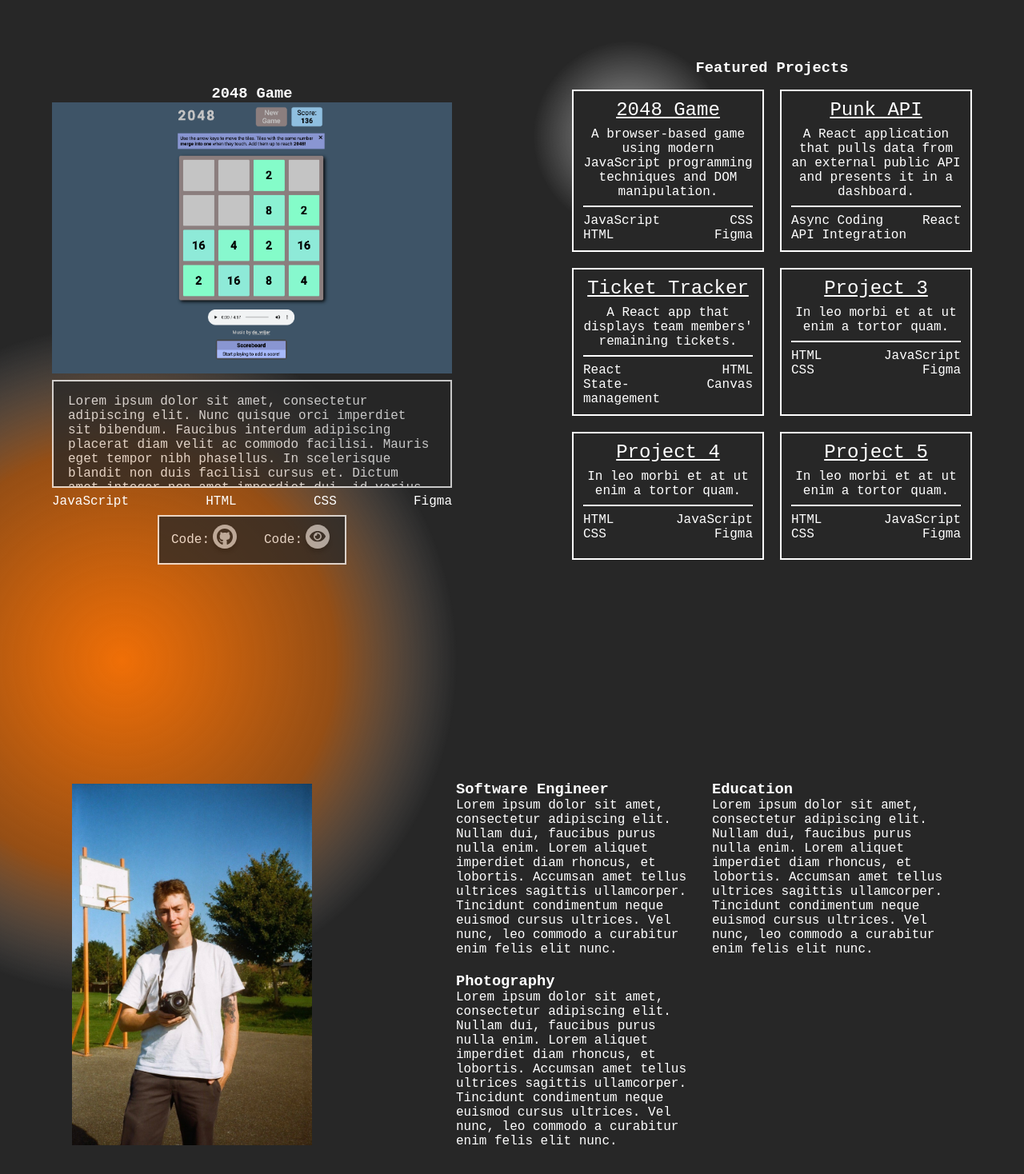
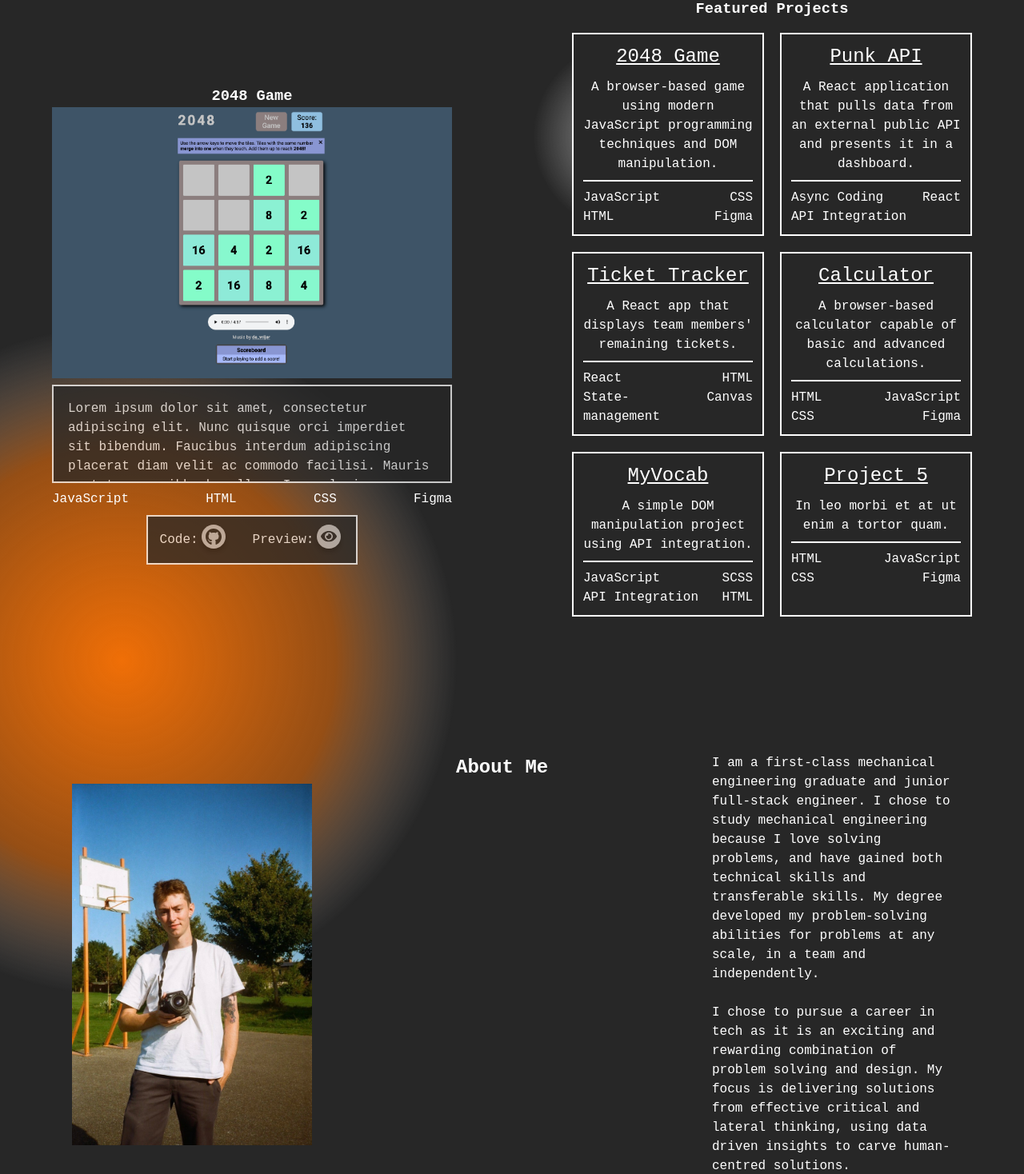
Before and after one commit to samueljacobs98/portfolio-website-react, a React (Create React App) app: page / in a window 1280 px wide. Shown: the part 802-2270 px from the top of the page at 80% size. Built offline with nearby package versions, Linux system fonts and the light colour scheme; a web font is replaced by a local one.

Commit message:
added more project details

```diff
--- a/src/App.jsx
+++ b/src/App.jsx
@@ -1,3 +1,4 @@
+import { useEffect, useState } from "react";
 import "./App.scss";
 import BackToTop from "./components/BackToTop/BackToTop";
 import Links from "./components/Links/Links";
@@ -9,9 +10,19 @@ import Home from "./containers/Home/Home";
 import Projects from "./containers/Projects/Projects";
 
 function App() {
+  const [windowWidth, setWindowWidth] = useState(window.innerWidth);
+
+  const handleResize = () => {
+    setWindowWidth(window.innerWidth);
+  };
+
+  useEffect(() => {
+    window.addEventListener("resize", handleResize);
+  });
+
   return (
     <>
-      <Menu />
+      {windowWidth < 800 && <Menu />}
       <Header />
       <Home />
       <Projects />
--- a/src/assets/data/aboutData.js
+++ b/src/assets/data/aboutData.js
@@ -1,9 +1,8 @@
 const aboutData = {
-  softEng:
-    "Lorem ipsum dolor sit amet, consectetur adipiscing elit. Nullam dui, faucibus purus nulla enim. Lorem aliquet imperdiet diam rhoncus, et lobortis. Accumsan amet tellus ultrices sagittis ullamcorper. Tincidunt condimentum neque euismod cursus ultrices. Vel nunc, leo commodo a curabitur enim felis elit nunc.",
-  edu: "Lorem ipsum dolor sit amet, consectetur adipiscing elit. Nullam dui, faucibus purus nulla enim. Lorem aliquet imperdiet diam rhoncus, et lobortis. Accumsan amet tellus ultrices sagittis ullamcorper. Tincidunt condimentum neque euismod cursus ultrices. Vel nunc, leo commodo a curabitur enim felis elit nunc.",
-  photo:
-    "Lorem ipsum dolor sit amet, consectetur adipiscing elit. Nullam dui, faucibus purus nulla enim. Lorem aliquet imperdiet diam rhoncus, et lobortis. Accumsan amet tellus ultrices sagittis ullamcorper. Tincidunt condimentum neque euismod cursus ultrices. Vel nunc, leo commodo a curabitur enim felis elit nunc.",
+  summary1:
+    "I am a first-class mechanical engineering graduate and junior full-stack engineer. I chose to study mechanical engineering because I love solving problems, and have gained both technical skills and transferable skills. My degree developed my problem-solving abilities for problems at any scale, in a team and independently.",
+  summary2:
+    "I chose to pursue a career in tech as it is an exciting and rewarding combination of problem solving and design. My focus is delivering solutions from effective critical and lateral thinking, using data driven insights to carve human-centred solutions.",
 };
 
 export default aboutData;
--- a/src/assets/data/projectData.js
+++ b/src/assets/data/projectData.js
@@ -2,6 +2,7 @@ import img2048 from "../images/2048screenshot.png";
 import imgPunk from "../images/punkscreenshot.png";
 import imgTicket from "../images/ticketscreenshot.png";
 import imgCalc from "../images/calculatorscreenshot.png";
+import imgVocab from "../images/vocabscreenshot.png";
 
 const cardsData = [
   {
@@ -44,10 +45,11 @@ const cardsData = [
   },
   {
     id: 3,
-    title: "Project 3",
+    title: "Calculator",
     skills: ["HTML", "CSS", "JavaScript", "Figma"],
     desc: "Lorem ipsum dolor sit amet, consectetur adipiscing elit. Nunc quisque orci imperdiet sit bibendum. Faucibus interdum adipiscing placerat diam velit ac commodo facilisi. Mauris eget tempor nibh phasellus. In scelerisque blandit non duis facilisi cursus et. Dictum amet integer non amet imperdiet dui, id varius sed. Risus risus senectus eu viverra nisl in velit, integer.",
-    shortDesc: "In leo morbi et at ut enim a tortor quam.",
+    shortDesc:
+      "A browser-based calculator capable of basic and advanced calculations.",
     img: imgCalc,
     links: {
       github: "https://github.com/samueljacobs98/game-project",
@@ -56,14 +58,14 @@ const cardsData = [
   },
   {
     id: 4,
-    title: "Project 4",
-    skills: ["HTML", "CSS", "JavaScript", "Figma"],
+    title: "MyVocab",
+    skills: ["JavaScript", "API Integration", "SCSS", "HTML"],
     desc: "Lorem ipsum dolor sit amet, consectetur adipiscing elit. Nunc quisque orci imperdiet sit bibendum. Faucibus interdum adipiscing placerat diam velit ac commodo facilisi. Mauris eget tempor nibh phasellus. In scelerisque blandit non duis facilisi cursus et. Dictum amet integer non amet imperdiet dui, id varius sed. Risus risus senectus eu viverra nisl in velit, integer.",
-    shortDesc: "In leo morbi et at ut enim a tortor quam.",
-    img: img2048,
+    shortDesc: "A simple DOM manipulation project using API integration.",
+    img: imgVocab,
     links: {
-      github: "https://github.com/samueljacobs98/game-project",
-      deployed: "https://samueljacobs98.github.io/game-project/",
+      github: "https://github.com/samueljacobs98/what-this-mean",
+      deployed: "https://samueljacobs98.github.io/what-this-mean/",
     },
   },
   {
--- a/src/assets/scss/_reset.scss
+++ b/src/assets/scss/_reset.scss
@@ -5,4 +5,5 @@
   padding: 0;
   box-sizing: border-box;
   font-family: $font-primary;
+  line-height: $line-height;
 }
--- a/src/assets/scss/_variables.scss
+++ b/src/assets/scss/_variables.scss
@@ -9,6 +9,10 @@ $font-size: 1.5rem;
 $font-size-big: 4.5rem;
 $font-size-form-label: 0.6875rem;
 $font-size-form: 0.875rem;
+
+// Line Height
+$line-height: 150%;
+$line-height-big: 180%;
 
 // Widths and Heights
 $card-width: 15rem;
--- a/src/components/Projects/ProjectLinks/ProjectLinks.jsx
+++ b/src/components/Projects/ProjectLinks/ProjectLinks.jsx
@@ -12,7 +12,7 @@ const ProjectLinks = ({ links }) => {
         <img className="project-links__link" src={githubSvg} alt="" />
       </a>
       <a href={deployed} className="project-links__container">
-        <p className="project-links__text">Code:</p>
+        <p className="project-links__text">Preview:</p>
         <img className="project-links__link" src={previewSvg} alt="" />
       </a>
     </div>
--- a/src/containers/About/About.jsx
+++ b/src/containers/About/About.jsx
@@ -6,21 +6,14 @@ import sun from "../../assets/svgs/sun-side.svg";
 const About = () => {
   return (
     <div className="about" id="about">
-      {/* <h2 className="about__title">About</h2> */}
       <div className="about__content-container">
         <img className="about__img" src={profileImg} alt="" />
         <div className="about__container">
+          <h2 className="about__item-title">About Me</h2>
           <div className="about__container-item">
-            <h3 className="about__item-title">Software Engineer</h3>
-            <p className="about__item-text">{aboutData.softEng}</p>
-          </div>
-          <div className="about__container-item">
-            <h3 className="about__item-title">Education</h3>
-            <p className="about__item-text">{aboutData.edu}</p>
-          </div>
-          <div className="about__container-item">
-            <h3 className="about__item-title">Photography</h3>
-            <p className="about__item-text">{aboutData.photo}</p>
+            <p className="about__item-text">{aboutData.summary1}</p>
+            <br />
+            <p className="about__item-text">{aboutData.summary2}</p>
           </div>
         </div>
       </div>
--- a/src/containers/Home/Home.scss
+++ b/src/containers/Home/Home.scss
@@ -18,7 +18,9 @@
   &__link {
     position: absolute;
     bottom: 0;
-    margin: $margin-nav;
+    margin: $margin-nav 0;
+    text-align: center;
+    line-height: $line-height-big;
     > a,
     > a:visited {
       text-decoration: none;
```
Also changed, not shown: 1 other file (tests, documents, lock files or other folders).
